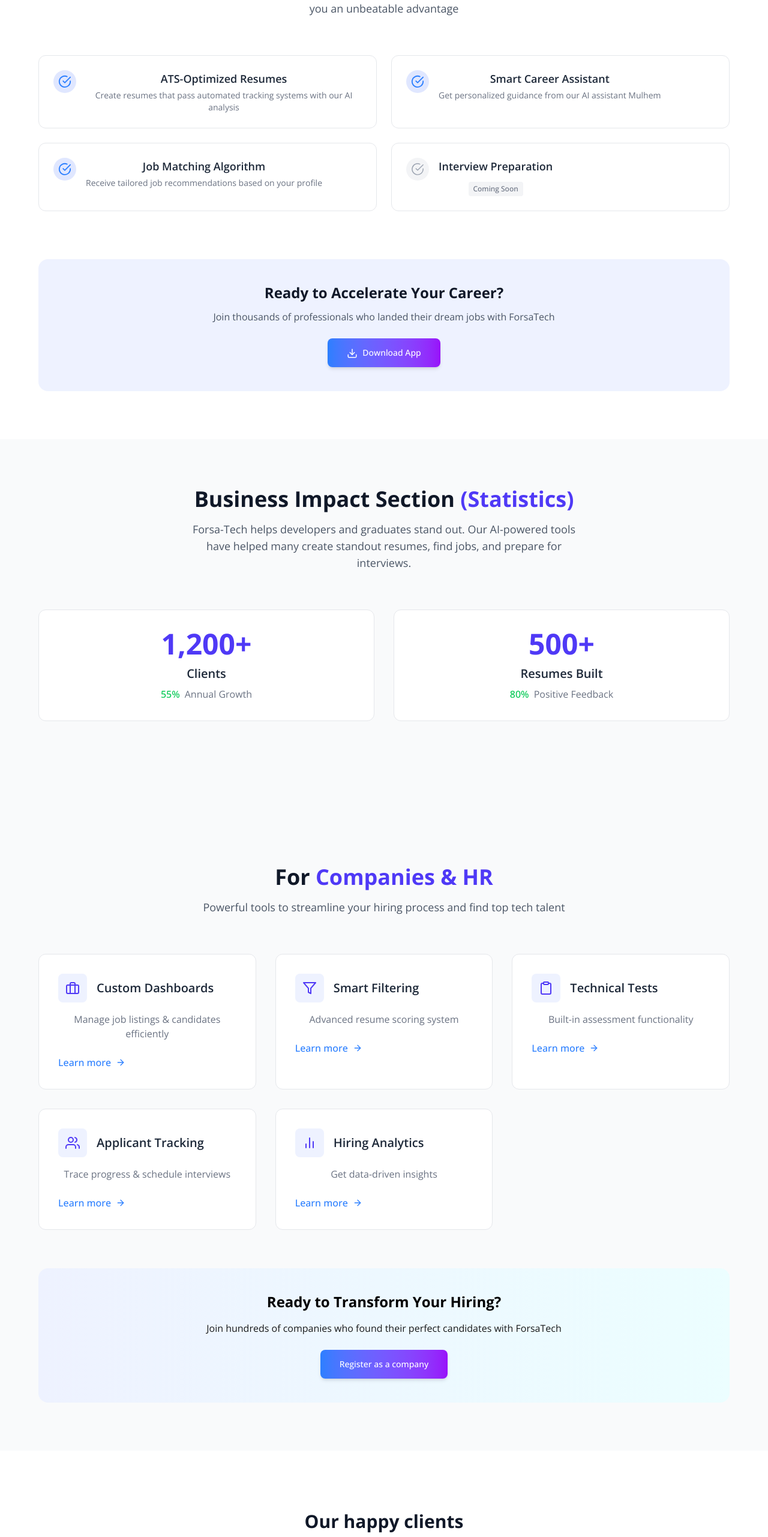
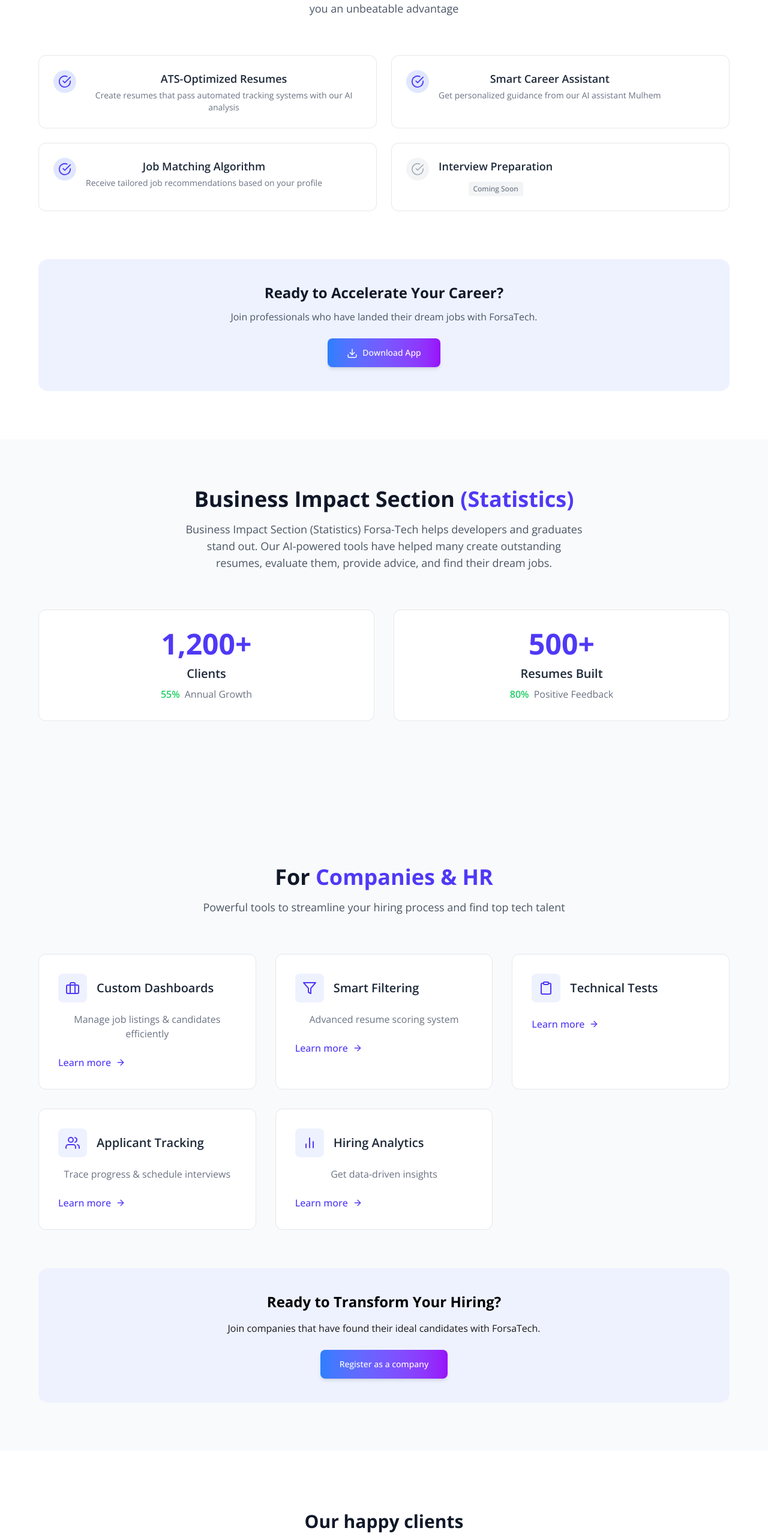
Before and after one commit to safaabouzaid/ForsaTechWebsite, a React (Vite) app: page / in a window 1280 px wide. Shown: the part 804-3366 px from the top of the page at 60% size. Built offline with nearby package versions, Linux system fonts and the light colour scheme.

Commit message:
edit/sections

```diff
--- a/src/components/ContactUs.jsx
+++ b/src/components/ContactUs.jsx
@@ -9,7 +9,7 @@
   };
 
   return (
-    <div className="max-w-6xl mx-auto px-4 py-12">
+    <div id="contact" className="max-w-6xl mx-auto px-4 py-12">
       {/* Need More Information Section */}
       <motion.div
         initial={{ opacity: 0, y: 20 }}
@@ -20,7 +20,7 @@
       >
         <h2 className="text-3xl font-bold text-gray-900 mb-4">Need more information?</h2>
         <p className="text-lg text-gray-600 max-w-2xl mx-auto">
-          Write your concern to us and our specialist will get back to you.
+       Send us an email with your inquiry and one of our experts will contact you.
         </p>
       </motion.div>
 
--- a/src/components/Else.jsx
+++ b/src/components/Else.jsx
@@ -1,34 +1,34 @@
 import { motion } from 'framer-motion';
 import { FiChevronDown } from 'react-icons/fi';
-
 const testimonials = [
   {
     quote: "Thanks to ForsaTech, I created a great resume and found a job I love all without paying anything.",
-      name: " safa Abou Zaid",
-      position: "Front end developer",
+    name: "Safa",
+    position: "Front End Developer",
     date: "November 2023",
-      image: "https://www.google.com/imgres?q=user&imgurl=https%3A%2F%2Fstatic.vecteezy.com%2Fsystem%2Fresources%2Fpreviews%2F009%2F292%2F244%2Fnon_2x%2Fdefault-avatar-icon-of-social-media-user-vector.jpg&imgrefurl=https%3A%2F%2Fwww.vecteezy.com%2Ffree-vector%2Fdefault-user&docid=IXUOFmCbuSP32M&tbnid=bhXONIl2bblF7M&vet=12ahUKEwjv4Z7N3pGNAxVknf0HHaibDpQQM3oECF8QAA..i&w=980&h=980&hcb=2&ved=2ahUKEwjv4Z7N3pGNAxVknf0HHaibDpQQM3oECF8QAA"
+    image: "https://ui-avatars.com/api/?name=Safa&background=random"
   },
   {
     quote: "We posted 3 openings and hired two amazing interns through ForsaTech. It just works.",
-      name: " Mohamad Ali",
+    name: "Mohamad",
     position: "HR Manager",
     company: "TechSolutions Inc.",
-      image: "https://www.google.com/imgres?q=user&imgurl=https%3A%2F%2Fstatic.vecteezy.com%2Fsystem%2Fresources%2Fpreviews%2F009%2F292%2F244%2Fnon_2x%2Fdefault-avatar-icon-of-social-media-user-vector.jpg&imgrefurl=https%3A%2F%2Fwww.vecteezy.com%2Ffree-vector%2Fdefault-user&docid=IXUOFmCbuSP32M&tbnid=bhXONIl2bblF7M&vet=12ahUKEwjv4Z7N3pGNAxVknf0HHaibDpQQM3oECF8QAA..i&w=980&h=980&hcb=2&ved=2ahUKEwjv4Z7N3pGNAxVknf0HHaibDpQQM3oECF8QAA"
+    image: "https://ui-avatars.com/api/?name=Mohamad&background=random"
   }
 ];
+
 const questions = [
     {
-      question: "How long does the recruitment process take?",
-      answer: "Most companies complete their hiring process within 2-3 weeks using our platform."
+      question: "Can I download my resume in PDF format after creating it ?",
+      answer: "Yes, you can download your completed resume in multiple formats, such as PDF."
     },
     {
-      question: "Can we integrate with our existing HR software?",
-      answer: "Yes, we offer seamless integration with most popular HR systems."
+      question: "Can you help me check if my resume matches a specific job ?",
+      answer: "Absolutely! We offer a resume evaluation service that compares your resume to job requirements to determine compatibility."
     },
     {
-      question: "What industries do you specialize in?",
-      answer: "We specialize in tech recruitment but our tools work well for all industries."
+      question: "Can I apply directly to jobs through the Forsatek platform ?",
+      answer: "Yes, you can apply directly, and your resume will be sent to the employer."
     }
   ];
 
--- a/src/components/ForCompanies.jsx
+++ b/src/components/ForCompanies.jsx
@@ -18,7 +18,7 @@
     {
       icon: <FiClipboard className="text-indigo-600" size={24} />,
       title: "Technical Tests",
-      description: "Built-in assessment functionality",
+      description: "",
       link: "Learn more"
     },
     {
@@ -36,7 +36,7 @@
   ];
 
   return (
-    <section className="py-20 px-6 bg-gray-50">
+    <section id="companies" className="py-20 px-6 bg-gray-50">
       <div className="max-w-6xl mx-auto">
         {/* Header */}
         <div className="text-center mb-16">
@@ -78,7 +78,7 @@
                 <h3 className="text-xl font-semibold text-gray-800">{feature.title}</h3>
               </div>
               <p className="text-gray-500 mb-6">{feature.description}</p>
-              <a href="#" className="text-blue-500 font-medium flex items-center gap-2 hover:text-blue-500 transition-colors">
+              <a href="#" className="text-indigo-600 font-medium flex items-center gap-2 hover:text-indigo-600transition-colors">
                 {feature.link} <FiArrowRight size={16} />
               </a>
             </motion.div>
@@ -90,10 +90,10 @@
           whileInView={{ opacity: 1, y: 0 }}
           transition={{ delay: 0.6 }}
           viewport={{ once: true }}
-          className="bg-gradient-to-r from-indigo-50 to-cyan-50 rounded-2xl p-10 text-center"
+          className=" bg-indigo-50  rounded-2xl p-10 text-center"
         >
           <h3 className="text-2xl font-bold mb-4">Ready to Transform Your Hiring?</h3>
-          <p className="mb-6 opacity-90 max-w-2xl mx-auto">Join hundreds of companies who found their perfect candidates with ForsaTech</p>
+          <p className="mb-6 opacity-90 max-w-2xl mx-auto">Join companies that have found their ideal candidates with ForsaTech.</p>
           <button className="bg-gradient-to-r from-blue-500  to-purple-600 text-white px-8 py-3.5 rounded-lg shadow-md hover:shadow-lg transition-all font-medium text-sm">
             Register as a company
           </button>
--- a/src/components/Hero.jsx
+++ b/src/components/Hero.jsx
@@ -3,7 +3,7 @@
 
 const Hero = () => {
   return (
-    <section className="pt-28 pb-20 px-6 bg-gradient-to-br from-gray-50 to-white">
+    <section  id="home" className="pt-28 pb-20 px-6  bg-gradient-to-br from-gray-50 to-white">
       <div className="max-w-7xl mx-auto">
         <div className="flex flex-col lg:flex-row items-center gap-12 lg:gap-16">
 
--- a/src/components/Navbar.jsx
+++ b/src/components/Navbar.jsx
@@ -3,10 +3,17 @@
 
 const Navbar = () => {
   const [menuOpen, setMenuOpen] = useState(false);
-  const navItems = ['Home', 'Features', 'Statistics', 'For Companies', 'Contact'];
+  const navItems = [
+    { label: 'Home', id: 'home' },
+    { label: 'Features', id: 'features' },
+    { label: 'Statistics', id: 'statistics' },
+    { label: 'For Companies', id: 'companies' },
+    { label: 'Contact', id: 'contact' }
+  ];
+
 
   return (
-    <nav className="fixed top-0 left-0 right-0 bg-white/95 backdrop-blur-md z-50 border-b border-gray-200 shadow-sm">
+    <nav className="fixed top-0 left-0 right-0 scroll-smooth bg-white/95 backdrop-blur-md z-50 border-b border-gray-200 shadow-sm">
       <div className="max-w-7xl mx-auto px-5 py-4">
         <div className="flex justify-between items-center">
 
@@ -21,13 +28,14 @@
           <div className="hidden md:flex items-center gap-8">
           {navItems.map((item) => (
   <a
-                key={item}
-                href="#"
-                className="text-gray-600 hover:text-purple-600 transition-colors font-medium text-[15px] px-3 py-2"
+    key={item.id}
+    href={`#${item.id}`}
+    className="text-gray-600 hover:text-indigo-600 transition-colors font-medium text-[15px] px-3 py-2"
   >
-                {item}
+    {item.label}
   </a>
 ))}
+
             <button className="bg-gradient-to-r from-blue-500  to-purple-600 text-white px-5 py-2.5 rounded-lg shadow-md hover:shadow-lg transition-all hover:opacity-90 ml-2 text-sm font-semibold">
               Get Started
             </button>
@@ -47,15 +55,16 @@
           <div className="md:hidden absolute top-16 left-0 right-0 bg-white border-t border-gray-200 py-4 px-6 shadow-lg">
             {navItems.map((item) => (
   <a
-                key={item}
-                href="#"
-                className="block py-3 text-gray-700 hover:text-purple-600 font-medium border-b border-gray-100"
+    key={item.id}
+    href={`#${item.id}`}
+    className="block py-3 text-gray-700 hover:text-indigo-600 font-medium border-b border-gray-100"
     onClick={() => setMenuOpen(false)}
   >
-                {item}
+    {item.label}
   </a>
 ))}
-            <button className="w-full mt-4 bg-gradient-to-r from-blue-500  to-purple-600 text-white py-3 rounded-lg shadow-md font-semibold">
+
+            <button className="w-full mt-4 bg-gradient-to-r from-blue-500  to-indigo-600 text-white py-3 rounded-lg shadow-md font-semibold">
               Get Started
             </button>
           </div>
--- a/src/components/Statistics.jsx
+++ b/src/components/Statistics.jsx
@@ -2,7 +2,7 @@
 
 const Statistics = () => {
   return (
-    <section className="py-20 px-6 bg-gray-50">
+    <section id="statistics" className="py-20 px-6 bg-gray-50">
       <div className="max-w-6xl mx-auto">
         {/* Header */}
         <div className="text-center mb-16">
@@ -22,7 +22,8 @@
             viewport={{ once: true }}
             className="text-lg text-gray-600 max-w-2xl mx-auto"
           >
-            Forsa-Tech helps developers and graduates stand out. Our AI-powered tools have helped many create standout resumes, find jobs, and prepare for interviews.
+            Business Impact Section (Statistics)
+            Forsa-Tech helps developers and graduates stand out. Our AI-powered tools have helped many create outstanding resumes, evaluate them, provide advice, and find their dream jobs.
           </motion.p>
         </div>
 
--- a/src/components/WhyChoose.jsx
+++ b/src/components/WhyChoose.jsx
@@ -26,7 +26,7 @@
   ];
 
   return (
-    <section className="py-20 px-6 bg-white">
+    <section id="features" className="py-20 px-6 bg-white">
       <div className="max-w-6xl mx-auto">
 
         {/* Header */}
@@ -63,7 +63,7 @@
               className="bg-white p-6 rounded-xl border border-gray-200 hover:border-indigo-200 hover:shadow-lg transition-all"
             >
               <div className="flex items-start gap-4">
-                <div className={`p-2 rounded-full ${feature.checked ? 'bg-indigo-100 text-blue-500' : 'bg-gray-100 text-gray-400'}`}>
+                <div className={`p-2 rounded-full ${feature.checked ? 'bg-indigo-100 text-indigo-600' : 'bg-gray-100 text-gray-400'}`}>
                   <FiCheckCircle size={22} strokeWidth={feature.checked ? 2 : 1.5} />
                 </div>
                 <div>
@@ -90,7 +90,7 @@
         >
           <h3 className="text-2xl font-bold text-gray-900 mb-3">Ready to Accelerate Your Career?</h3>
           <p className="text-gray-600 max-w-xl mx-auto mb-6">
-            Join thousands of professionals who landed their dream jobs with ForsaTech
+          Join professionals who have landed their dream jobs with ForsaTech.
           </p>
           <div className="flex flex-wrap justify-center gap-4">
             <motion.button
```
Lines whose indentation alone changed are shown as unchanged.
